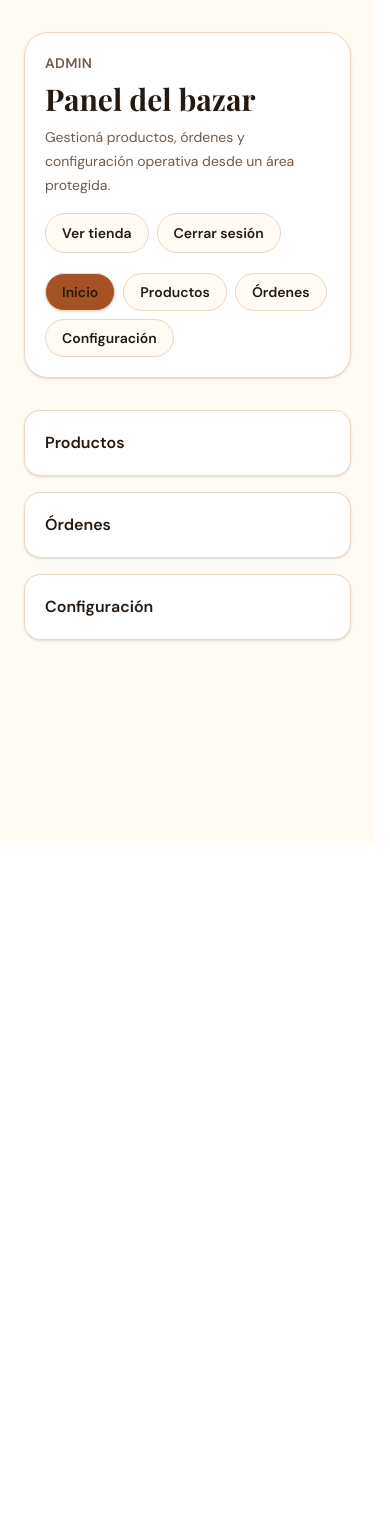
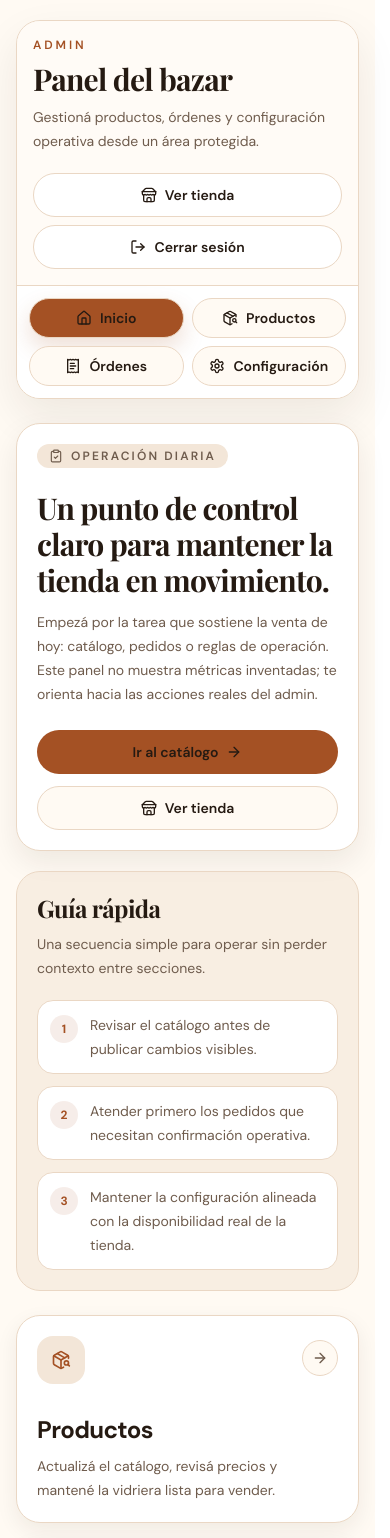
Before and after one commit to lucas22-f/simple-ws-bl, a Next.js app: page /admin in a window 390 px wide. Shown: the top 1538 px of the page. Before the commit the page ends 844 px from the top, so only its background shows below. Built offline with nearby package versions, Linux system fonts and the light colour scheme; a web font is replaced by a local one.

Commit message:
feat(admin): improve responsive dashboard UI

```diff
--- a/src/app/admin/page.tsx
+++ b/src/app/admin/page.tsx
@@ -1,19 +1,126 @@
+import { ArrowRight, ClipboardCheck, PackageSearch, ReceiptText, Settings, Store } from "lucide-react";
 import { AdminShell } from "@/components/admin/admin-shell";
 import { NavigationLink } from "@/components/ui/navigation-link";
+
+const quickActions = [
+  {
+    href: "/admin/products",
+    label: "Productos",
+    description: "Actualizá el catálogo, revisá precios y mantené la vidriera lista para vender.",
+    icon: PackageSearch,
+    pendingTitle: "Cargando productos",
+    pendingDescription: "Abrimos la gestión del catálogo.",
+  },
+  {
+    href: "/admin/orders",
+    label: "Órdenes",
+    description: "Acompañá los pedidos, validá estados y priorizá la atención del día.",
+    icon: ReceiptText,
+    pendingTitle: "Cargando órdenes",
+    pendingDescription: "Abrimos la gestión de pedidos.",
+  },
+  {
+    href: "/admin/settings",
+    label: "Configuración",
+    description: "Ajustá las reglas operativas de la tienda sin tocar el flujo de compra.",
+    icon: Settings,
+    pendingTitle: "Cargando configuración",
+    pendingDescription: "Abrimos las reglas operativas de la tienda.",
+  },
+];
+
+const operations = [
+  "Revisar el catálogo antes de publicar cambios visibles.",
+  "Atender primero los pedidos que necesitan confirmación operativa.",
+  "Mantener la configuración alineada con la disponibilidad real de la tienda.",
+];
 
 export default function AdminDashboardPage() {
   return (
     <AdminShell title="Panel del bazar" description="Gestioná productos, órdenes y configuración operativa desde un área protegida.">
-      <nav className="grid gap-4 sm:grid-cols-3" aria-label="Accesos rápidos de administración">
-        <NavigationLink className="rounded-2xl border bg-card p-5 font-semibold shadow-sm transition hover:bg-muted focus-visible:outline-none focus-visible:ring-2 focus-visible:ring-ring" href="/admin/products" pendingTitle="Cargando productos" pendingDescription="Abrimos la gestión del catálogo.">
-          Productos
-        </NavigationLink>
-        <NavigationLink className="rounded-2xl border bg-card p-5 font-semibold shadow-sm transition hover:bg-muted focus-visible:outline-none focus-visible:ring-2 focus-visible:ring-ring" href="/admin/orders" pendingTitle="Cargando órdenes" pendingDescription="Abrimos la gestión de pedidos.">
-          Órdenes
-        </NavigationLink>
-        <NavigationLink className="rounded-2xl border bg-card p-5 font-semibold shadow-sm transition hover:bg-muted focus-visible:outline-none focus-visible:ring-2 focus-visible:ring-ring" href="/admin/settings" pendingTitle="Cargando configuración" pendingDescription="Abrimos las reglas operativas de la tienda.">
-          Configuración
-        </NavigationLink>
+      <section className="grid gap-5 lg:grid-cols-[1.1fr_0.9fr]" aria-labelledby="admin-overview-title">
+        <div className="animate-in-up rounded-3xl border border-border bg-card p-5 shadow-[0_12px_30px_rgb(37_26_18/0.08)] sm:p-7 lg:p-8">
+          <span className="inline-flex items-center gap-2 rounded-full bg-muted px-3 py-1 text-xs font-semibold uppercase tracking-[0.18em] text-muted-foreground">
+            <ClipboardCheck className="h-3.5 w-3.5" aria-hidden="true" />
+            Operación diaria
+          </span>
+          <div className="mt-5 max-w-3xl">
+            <h2 id="admin-overview-title" className="font-heading text-3xl font-bold tracking-tight text-foreground sm:text-4xl">
+              Un punto de control claro para mantener la tienda en movimiento.
+            </h2>
+            <p className="mt-3 text-sm leading-6 text-muted-foreground sm:text-base">
+              Empezá por la tarea que sostiene la venta de hoy: catálogo, pedidos o reglas de operación. Este panel no muestra métricas inventadas; te orienta hacia las acciones reales del admin.
+            </p>
+          </div>
+          <div className="mt-6 flex flex-col gap-3 sm:flex-row">
+            <NavigationLink
+              href="/admin/products"
+              className="button-lift inline-flex min-h-11 items-center justify-center gap-2 rounded-full bg-primary px-5 text-sm font-semibold text-primary-foreground transition hover:bg-primary/90 focus-visible:outline-none focus-visible:ring-2 focus-visible:ring-ring"
+              pendingTitle="Cargando productos"
+              pendingDescription="Abrimos la gestión del catálogo."
+            >
+              Ir al catálogo
+              <ArrowRight className="h-4 w-4" aria-hidden="true" />
+            </NavigationLink>
+            <NavigationLink
+              href="/"
+              className="button-lift inline-flex min-h-11 items-center justify-center gap-2 rounded-full border border-border bg-background px-5 text-sm font-semibold text-foreground transition hover:bg-muted focus-visible:outline-none focus-visible:ring-2 focus-visible:ring-ring"
+              pendingTitle="Cargando tienda"
+              pendingDescription="Volvemos a la experiencia pública de compra."
+            >
+              <Store className="h-4 w-4" aria-hidden="true" />
+              Ver tienda
+            </NavigationLink>
+          </div>
+        </div>
+
+        <aside className="animate-in-up rounded-3xl border border-border bg-muted/60 p-5 sm:p-6" aria-labelledby="admin-guidance-title">
+          <h2 id="admin-guidance-title" className="font-heading text-2xl font-bold tracking-tight text-foreground">
+            Guía rápida
+          </h2>
+          <p className="mt-2 text-sm leading-6 text-muted-foreground">
+            Una secuencia simple para operar sin perder contexto entre secciones.
+          </p>
+          <ul className="mt-5 space-y-3">
+            {operations.map((item, index) => (
+              <li key={item} className="flex gap-3 rounded-2xl border border-border bg-card p-3 text-sm leading-6 text-muted-foreground">
+                <span className="mt-0.5 grid h-7 w-7 shrink-0 place-items-center rounded-full bg-primary/10 text-xs font-bold text-primary" aria-hidden="true">
+                  {index + 1}
+                </span>
+                <span>{item}</span>
+              </li>
+            ))}
+          </ul>
+        </aside>
+      </section>
+
+      <nav className="grid gap-4 sm:grid-cols-2 lg:grid-cols-3" aria-label="Accesos rápidos de administración">
+        {quickActions.map((action) => {
+          const Icon = action.icon;
+
+          return (
+            <NavigationLink
+              key={action.href}
+              className="group animate-in-up flex min-h-52 flex-col justify-between rounded-3xl border border-border bg-card p-5 shadow-[0_8px_22px_rgb(37_26_18/0.07)] transition-[background-color,border-color,box-shadow,transform] hover:-translate-y-0.5 hover:border-primary/50 hover:shadow-[0_16px_34px_rgb(37_26_18/0.12)] focus-visible:outline-none focus-visible:ring-2 focus-visible:ring-ring sm:p-6"
+              href={action.href}
+              pendingTitle={action.pendingTitle}
+              pendingDescription={action.pendingDescription}
+            >
+              <span className="flex items-start justify-between gap-4">
+                <span className="grid h-12 w-12 place-items-center rounded-2xl bg-muted text-primary transition group-hover:bg-primary group-hover:text-primary-foreground">
+                  <Icon className="h-5 w-5" aria-hidden="true" />
+                </span>
+                <span className="mt-1 inline-flex h-9 w-9 items-center justify-center rounded-full border border-border bg-background text-muted-foreground transition group-hover:border-primary/50 group-hover:text-primary" aria-hidden="true">
+                  <ArrowRight className="h-4 w-4" />
+                </span>
+              </span>
+              <span>
+                <span className="font-heading text-2xl font-bold tracking-tight text-foreground">{action.label}</span>
+                <span className="mt-2 block text-sm leading-6 text-muted-foreground">{action.description}</span>
+              </span>
+            </NavigationLink>
+          );
+        })}
       </nav>
     </AdminShell>
   );
--- a/src/components/admin/admin-shell.tsx
+++ b/src/components/admin/admin-shell.tsx
@@ -1,6 +1,7 @@
 "use client";
 
 import * as React from "react";
+import { Home, LogOut, PackageSearch, ReceiptText, Settings, Store } from "lucide-react";
 import { usePathname } from "next/navigation";
 import { NavigationLink } from "@/components/ui/navigation-link";
 import { cn } from "@/lib/utils";
@@ -14,10 +15,10 @@ type AdminShellProps = {
 };
 
 const adminNavItems = [
-  { href: "/admin", label: "Inicio" },
-  { href: "/admin/products", label: "Productos" },
-  { href: "/admin/orders", label: "Órdenes" },
-  { href: "/admin/settings", label: "Configuración" },
+  { href: "/admin", label: "Inicio", icon: Home },
+  { href: "/admin/products", label: "Productos", icon: PackageSearch },
+  { href: "/admin/orders", label: "Órdenes", icon: ReceiptText },
+  { href: "/admin/settings", label: "Configuración", icon: Settings },
 ];
 
 function isActivePath(pathname: string | null, href: string) {
@@ -36,39 +37,42 @@ export function AdminShell({ title, description, eyebrow = "Admin", children }:
   const pathname = usePathname();
 
   return (
-    <main className="mx-auto flex max-w-5xl flex-col gap-8 px-6 py-8 sm:py-10">
-      <header className="flex flex-col gap-5 rounded-3xl border bg-card p-5 shadow-sm sm:p-6 animate-in-up">
-        <div className="flex flex-col gap-4 sm:flex-row sm:items-start sm:justify-between">
-          <div className="flex flex-col gap-2">
-            <p className="text-sm font-semibold uppercase tracking-wide text-muted-foreground">{eyebrow}</p>
-            <h1 className="text-3xl font-bold text-foreground">{title}</h1>
+    <main className="mx-auto flex w-full max-w-7xl flex-col gap-6 px-4 py-5 sm:gap-8 sm:px-6 sm:py-8 lg:px-8 lg:py-10">
+      <header className="animate-in-up overflow-hidden rounded-3xl border border-border bg-card shadow-[0_18px_44px_rgb(37_26_18/0.08)]">
+        <div className="flex flex-col gap-5 border-b border-border/70 bg-background/70 p-4 sm:p-6 lg:flex-row lg:items-start lg:justify-between lg:p-7">
+          <div className="flex min-w-0 flex-col gap-2">
+            <p className="text-xs font-semibold uppercase tracking-[0.24em] text-primary">{eyebrow}</p>
+            <h1 className="font-heading text-3xl font-bold tracking-tight text-foreground sm:text-4xl">{title}</h1>
             {description ? <p className="max-w-3xl text-sm leading-6 text-muted-foreground sm:text-base">{description}</p> : null}
           </div>
 
-          <div className="flex flex-wrap gap-2" aria-label="Acciones del panel">
+          <div className="flex w-full flex-col gap-2 sm:w-auto sm:flex-row lg:justify-end" aria-label="Acciones del panel">
             <NavigationLink
               href="/"
-              className="button-lift inline-flex min-h-10 items-center justify-center rounded-full border bg-background px-4 text-sm font-semibold text-foreground transition hover:bg-muted focus-visible:outline-none focus-visible:ring-2 focus-visible:ring-ring"
+              className="button-lift inline-flex min-h-11 items-center justify-center gap-2 rounded-full border border-border bg-card px-4 text-sm font-semibold text-foreground transition hover:bg-muted focus-visible:outline-none focus-visible:ring-2 focus-visible:ring-ring"
               pendingTitle="Cargando tienda"
               pendingDescription="Volvemos a la experiencia pública de compra."
             >
+              <Store className="h-4 w-4" aria-hidden="true" />
               Ver tienda
             </NavigationLink>
             <form action={logoutAction}>
               <button
                 type="submit"
                 aria-label="Cerrar sesión de administración"
-                className="button-lift inline-flex min-h-10 items-center justify-center rounded-full border border-destructive/30 bg-background px-4 text-sm font-semibold text-destructive transition hover:bg-destructive/10 focus-visible:outline-none focus-visible:ring-2 focus-visible:ring-ring"
+                className="button-lift inline-flex min-h-11 w-full items-center justify-center gap-2 rounded-full border border-destructive/30 bg-card px-4 text-sm font-semibold text-destructive transition hover:bg-destructive/10 focus-visible:outline-none focus-visible:ring-2 focus-visible:ring-ring sm:w-auto"
               >
+                <LogOut className="h-4 w-4" aria-hidden="true" />
                 Cerrar sesión
               </button>
             </form>
           </div>
         </div>
 
-        <nav aria-label="Navegación de administración" className="flex flex-wrap gap-2">
+        <nav aria-label="Navegación de administración" className="flex flex-wrap gap-2 bg-card p-3 sm:p-4">
           {adminNavItems.map((item) => {
             const active = isActivePath(pathname, item.href);
+            const Icon = item.icon;
 
             return (
               <NavigationLink
@@ -76,14 +80,15 @@ export function AdminShell({ title, description, eyebrow = "Admin", children }:
                 href={item.href}
                 aria-current={active ? "page" : undefined}
                 className={cn(
-                  "rounded-full border px-4 py-2 text-sm font-semibold transition-[background-color,border-color,color,box-shadow] focus-visible:outline-none focus-visible:ring-2 focus-visible:ring-ring",
+                  "inline-flex min-h-10 flex-1 items-center justify-center gap-2 rounded-full border px-4 py-2 text-sm font-semibold transition-[background-color,border-color,color,box-shadow] focus-visible:outline-none focus-visible:ring-2 focus-visible:ring-ring sm:flex-none",
                   active
-                    ? "border-primary bg-primary text-primary-foreground shadow-sm"
-                    : "bg-background text-muted-foreground hover:border-primary/50 hover:bg-muted hover:text-foreground",
+                    ? "border-primary bg-primary text-primary-foreground shadow-[0_10px_22px_rgb(164_81_36/0.18)]"
+                    : "border-border bg-background text-muted-foreground hover:border-primary/50 hover:bg-muted hover:text-foreground",
                 )}
                 pendingTitle="Cargando admin"
                 pendingDescription="Abrimos la próxima sección del panel."
               >
+                <Icon className="h-4 w-4" aria-hidden="true" />
                 {item.label}
               </NavigationLink>
             );
```
Also changed, not shown: src/app/admin/products/product-management.tsx (+15 -6 lines), 1 other file (tests, documents, lock files or other folders).
